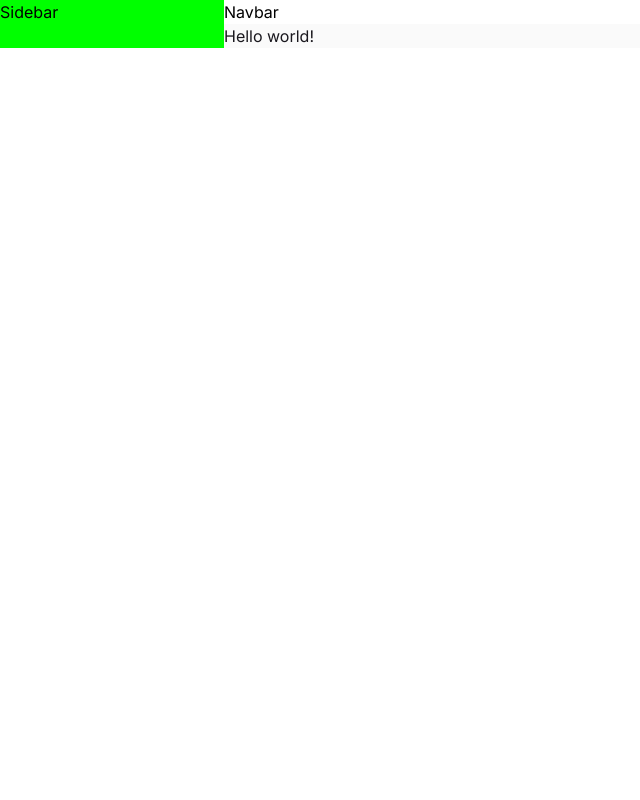
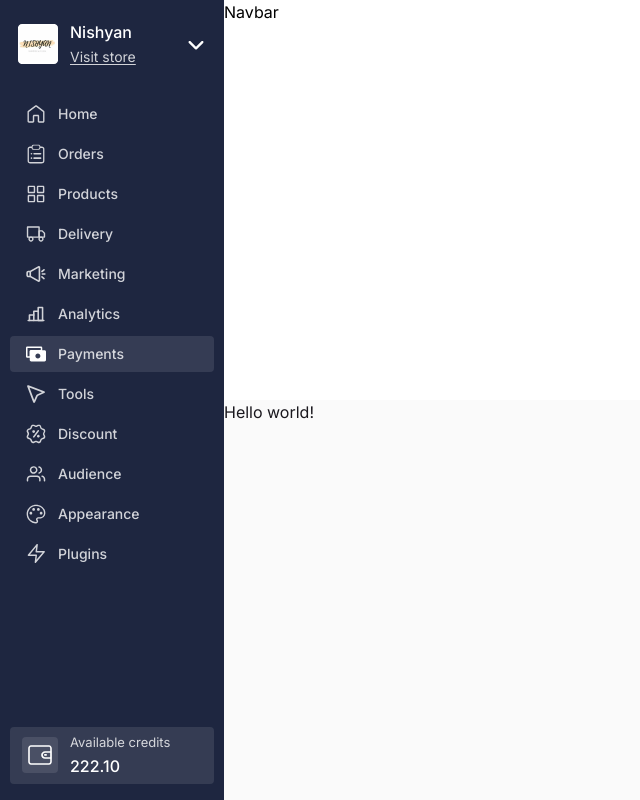
Before and after one commit to inclinedadarsh/payouts-v2, a Next.js app: page / in a window 1280 px wide. Shown: the whole page, without its empty margins (0-640 px from the left). Built offline with nearby package versions, Linux system fonts and the light colour scheme.

Commit message:
feat: :sparkles: add sidebar
add sidebar with links constants and all required types

```diff
--- a/src/app/globals.css
+++ b/src/app/globals.css
@@ -7,9 +7,6 @@
         --background: #fafafa;
         --background-2: #f2f2f2;
         --background-3: #e6e6e6;
-        --white: #ffffff;
-
-        --transparent: #ffffff00;
 
         --primary: #146eb4;
 
--- a/src/app/layout.tsx
+++ b/src/app/layout.tsx
@@ -21,7 +21,7 @@ export default function RootLayout({
             <body
                 className={`${inter.className} grid grid-rows-2 grid-cols-layout`}
             >
-                <Sidebar className='hover:bg-[#0f0] row-span-2 w-[224px] col-span-1' />
+                <Sidebar className='row-span-2' />
                 <Navbar />
                 {children}
             </body>
--- a/src/components/Sidebar.tsx
+++ b/src/components/Sidebar.tsx
@@ -1,11 +1,83 @@
+"use client";
+
+import { useState } from "react";
 import { cn } from "@/lib/utils";
+import { SidebarProps, activeLink } from "@/types";
+import Image from "next/image";
 
-interface SidebarProps extends React.HTMLAttributes<HTMLDivElement> {
-    className?: string;
-}
+import { userImage } from "@/assets";
+import { chevronDown, walletIcon } from "@/assets/icons";
+import { SIDEBAR_LINKS } from "@/constants";
+import Link from "next/link";
 
 const Sidebar = ({ className, ...props }: SidebarProps) => {
-    return <div className={cn(className, "")}>Sidebar</div>;
+    const [activeLink, setActiveLink] = useState<activeLink>("Payments");
+
+    const handleActiveLink = (link: activeLink) => {
+        setActiveLink(link);
+    };
+
+    return (
+        <div
+            className={cn(
+                className,
+                "min-h-screen bg-sidebar px-2.5 py-4 text-white flex flex-col justify-between"
+            )}
+            {...props}
+        >
+            <div className='space-y-6'>
+                <div className='flex gap-3 items-center px-2 hover:bg-white/10 py-1 rounded-md'>
+                    <Image src={userImage} alt='User Image' />
+                    <div className='grow'>
+                        <h2 className='font-medium'>Nishyan</h2>
+                        <Link
+                            href='#'
+                            className='underline opacity-80 text-sm underline-offset-2 hover:no-underline'
+                        >
+                            Visit store
+                        </Link>
+                    </div>
+                    <Image
+                        src={chevronDown}
+                        alt='chevron down icon'
+                        className='hover:cursor-pointer'
+                    />
+                </div>
+                <div className='space-y-1'>
+                    {SIDEBAR_LINKS.map((link, index) => (
+                        <button
+                            key={index}
+                            className={`flex px-4 py-2 rounded text-sm text-white/80 font-medium gap-3 hover:bg-white/10 w-full ${
+                                activeLink === link.name && "bg-white/10"
+                            }`}
+                            onClick={() => handleActiveLink(link.name)}
+                        >
+                            <Image
+                                src={
+                                    activeLink === link.name
+                                        ? link.icon.solid
+                                        : link.icon.outline
+                                }
+                                alt={link.name}
+                            />
+                            <span>{link.name}</span>
+                        </button>
+                    ))}
+                </div>
+            </div>
+            <div className='bg-sidebar-2 px-3 py-1.5 flex gap-3 items-center rounded hover:cursor-pointer'>
+                <div className='flex items-center justify-center p-1.5 bg-white/10 rounded'>
+                    <Image src={walletIcon} alt='Wallet' />
+                </div>
+                <div className='flex flex-col gap-0.5'>
+                    <span className='text-white/80 text-[13px]'>
+                        Available credits
+                    </span>
+                    <span className='font-medium'>222.10</span>
+                </div>
+            </div>
+        </div>
+    );
 };
 
 export default Sidebar;
--- /dev/null
+++ b/src/constants/index.ts
@@ -0,0 +1,115 @@
+import {
+    homeOutline,
+    homeSolid,
+    ordersOutline,
+    ordersSolid,
+    productsOutline,
+    productsSolid,
+    deliveryOutline,
+    deliverySolid,
+    marketingOutline,
+    marketingSolid,
+    analyticsOutline,
+    analyticsSolid,
+    paymentsOutline,
+    paymentsSolid,
+    toolsOutline,
+    toolsSolid,
+    discountOutline,
+    discountSolid,
+    audienceOutline,
+    audienceSolid,
+    appearanceOutline,
+    appearanceSolid,
+    pluginsOutline,
+    pluginsSolid,
+} from "@/assets/icons";
+
+import { SidebarLinks } from "@/types";
+
+export const SIDEBAR_LINKS: SidebarLinks[] = [
+    {
+        name: "Home",
+        icon: {
+            outline: homeOutline,
+            solid: homeSolid,
+        },
+    },
+    {
+        name: "Orders",
+        icon: {
+            outline: ordersOutline,
+            solid: ordersSolid,
+        },
+    },
+    {
+        name: "Products",
+        icon: {
+            outline: productsOutline,
+            solid: productsSolid,
+        },
+    },
+    {
+        name: "Delivery",
+        icon: {
+            outline: deliveryOutline,
+            solid: deliverySolid,
+        },
+    },
+    {
+        name: "Marketing",
+        icon: {
+            outline: marketingOutline,
+            solid: marketingSolid,
+        },
+    },
+    {
+        name: "Analytics",
+        icon: {
+            outline: analyticsOutline,
+            solid: analyticsSolid,
+        },
+    },
+    {
+        name: "Payments",
+        icon: {
+            outline: paymentsOutline,
+            solid: paymentsSolid,
+        },
+    },
+    {
+        name: "Tools",
+        icon: {
+            outline: toolsOutline,
+            solid: toolsSolid,
+        },
+    },
+    {
+        name: "Discount",
+        icon: {
+            outline: discountOutline,
+            solid: discountSolid,
+        },
+    },
+    {
+        name: "Audience",
+        icon: {
+            outline: audienceOutline,
+            solid: audienceSolid,
+        },
+    },
+    {
+        name: "Appearance",
+        icon: {
+            outline: appearanceOutline,
+            solid: appearanceSolid,
+        },
+    },
+    {
+        name: "Plugins",
+        icon: {
+            outline: pluginsOutline,
+            solid: pluginsSolid,
+        },
+    },
+];
--- /dev/null
+++ b/src/types/index.ts
@@ -0,0 +1,27 @@
+import { StaticImageData } from "next/image";
+
+export interface SidebarProps extends React.HTMLAttributes<HTMLDivElement> {
+    className?: string;
+}
+
+export type SidebarLinks = {
+    name: activeLink;
+    icon: {
+        outline: StaticImageData;
+        solid: StaticImageData;
+    };
+};
+
+export type activeLink =
+    | "Home"
+    | "Orders"
+    | "Products"
+    | "Delivery"
+    | "Marketing"
+    | "Analytics"
+    | "Payments"
+    | "Tools"
+    | "Discount"
+    | "Audience"
+    | "Appearance"
+    | "Plugins";
--- a/tailwind.config.ts
+++ b/tailwind.config.ts
@@ -31,9 +31,9 @@ const config: Config = {
                     4: "var(--text-4)",
                 },
 
-                white: "var(--white)",
+                white: "#ffffff",
 
-                transparent: "var(--transparent)",
+                transparent: "#ffffff00",
             },
 
             gridTemplateColumns: {
```
Also changed, not shown: src/assets/user_image.png.
